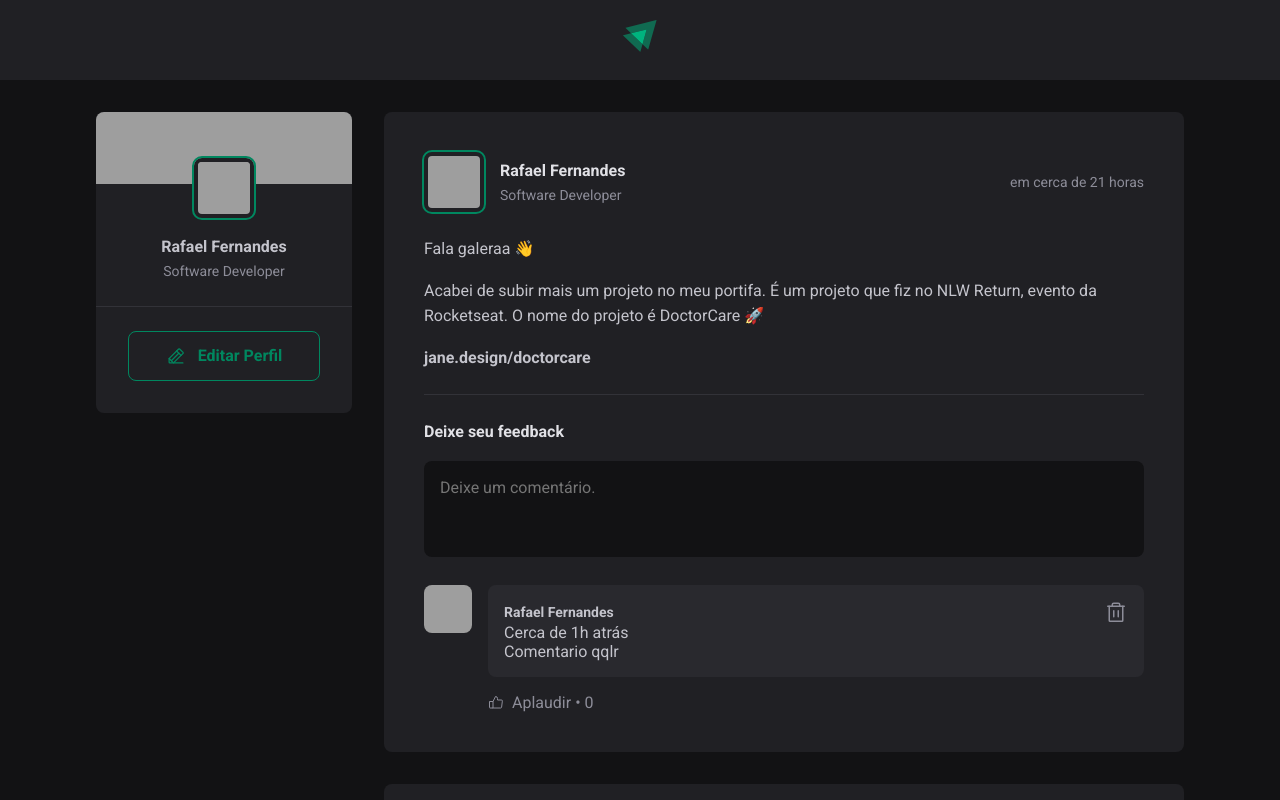
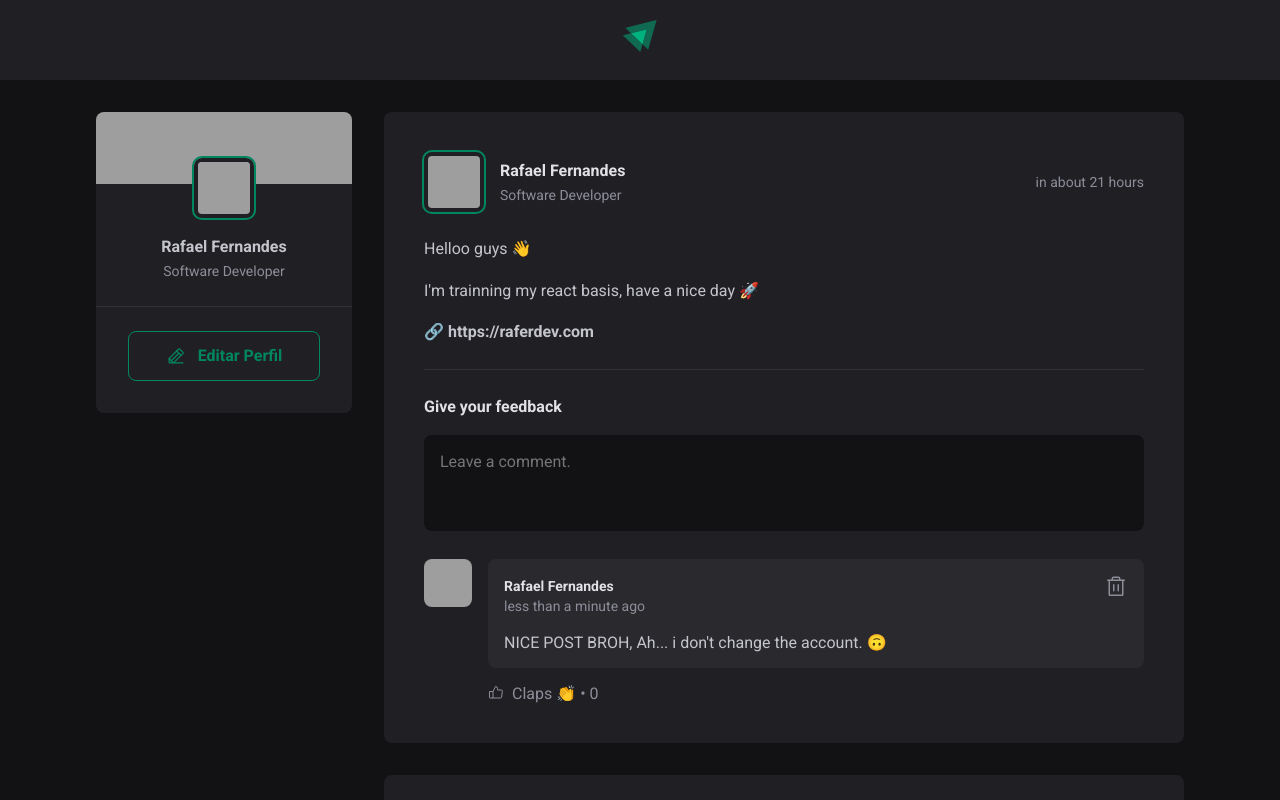
Before and after one commit to raferdev/ignite_social, a React (Vite) app: page / in a window 1280 px wide. Shown: the top 800 px of the page. Built offline with nearby package versions, Linux system fonts and the light colour scheme; grey boxes are pictures that could not be loaded.

Commit message:
feat: change lang: en-us

```diff
--- a/src/App.tsx
+++ b/src/App.tsx
@@ -24,20 +24,20 @@ const posts:Posts[] = [
   {
     id: 1,
     author: {
-      avatarUrl: "https://github.com/raferdev.png",
+      avatarUrl: "https://media.licdn.com/dms/image/D4D03AQHXAtNJHVcbGw/profile-displayphoto-shrink_800_800/0/1665630311610?e=1679529600&v=beta&t=Izv36qKHlCAMmyaVrLs1g7JNQexrL3yJpODJnNqHDkw",
       name: "Rafael Fernandes",
       role: "Software Developer",
     },
     content: [
-      { type: "paragraph", content: "Fala galeraa 👋" },
+      { type: "paragraph", content: "Helloo guys 👋" },
       {
         type: "paragraph",
         content:
-          "Acabei de subir mais um projeto no meu portifa. É um projeto que fiz no NLW Return, evento da Rocketseat. O nome do projeto é DoctorCare 🚀",
+          "I'm trainning my react basis, have a nice day 🚀",
       },
       {
         type: "link",
-        content: "jane.design/doctorcare",
+        content: "https://raferdev.com",
       },
     ],
     publishedAt: new Date("2023-01-19 14:00:00"),
@@ -45,20 +45,20 @@ const posts:Posts[] = [
   {
     id: 2,
     author: {
-      avatarUrl: "https://github.com/raferdev.png",
+      avatarUrl: "https://media.licdn.com/dms/image/D4D03AQHXAtNJHVcbGw/profile-displayphoto-shrink_800_800/0/1665630311610?e=1679529600&v=beta&t=Izv36qKHlCAMmyaVrLs1g7JNQexrL3yJpODJnNqHDkw",
       name: "Rafael Fernandes",
       role: "Software Developer",
     },
     content: [
-      { type: "paragraph", content: "Fala galeraa 👋" },
+      { type: "paragraph", content: "It's me again 👋" },
       {
         type: "paragraph",
         content:
-          "Acabei de subir mais um projeto no meu portifa. É um projeto que fiz no NLW Return, evento da Rocketseat. O nome do projeto é DoctorCare 🚀",
+          "Just remember to drink water please. This is the post. 🥤",
       },
       {
         type: "link",
-        content: "jane.design/doctorcare",
+        content: "https://raferdev.com",
       },
     ],
     publishedAt: new Date("2023-01-19 20:00:00"),
--- a/src/components/Avatar.tsx
+++ b/src/components/Avatar.tsx
@@ -1,17 +1,17 @@
+import { ImgHTMLAttributes } from "react";
 import styles from "./Avatar.module.css";
 
-interface AvatarProps {
+interface AvatarProps extends ImgHTMLAttributes<HTMLImageElement>{
   hasBorder?: boolean;
   src: string;
   alt?: string;
 }
 
-export function Avatar({ src, hasBorder = true, alt }: AvatarProps) {
+export function Avatar({ hasBorder = true, ...props}: AvatarProps) {
   return (
     <img
-      src={src}
-      className={hasBorder ? styles.avatarWithBorder : styles.avatar}
-      alt={alt}
+    className={hasBorder ? styles.avatarWithBorder : styles.avatar}
+    {...props}
     />
   );
 }
--- a/src/components/Comment.module.css
+++ b/src/components/Comment.module.css
@@ -29,13 +29,19 @@
 .authorAndTime {
   display: flex;
   flex-direction: column;
+  margin-bottom: 1.2rem;
 }
 
 .authorAndTime strong {
   display: block;
   font-size: 0.875rem;
   line-height: 1.6;
-  color: var(gray-400);
+  color: var(--gray-100);
+}
+
+.authorAndTime time {
+  font-size: 0.875rem;
+  color: var(--gray-400);
 }
 
 .commentContent header button {
--- a/src/components/Comment.tsx
+++ b/src/components/Comment.tsx
@@ -1,15 +1,33 @@
 import styles from "./Comment.module.css";
+import { format, formatDistanceToNow } from "date-fns";
 import { ThumbsUp, Trash } from "phosphor-react";
 import { Avatar } from "./Avatar.js";
 import { useState } from "react";
+import { enUS } from "date-fns/locale";
 
 interface CommentProps {
   content: string;
   onDeleteComment: (comment:string) => void;
+  author: string;
+  timeDate: number;
 }
 
-export function Comment({content, onDeleteComment}:CommentProps) {
+
+export function Comment({content, onDeleteComment,author, timeDate }:CommentProps) {
   const [likeCount, setLikeCount] = useState(0);
+
+  const timeDateFormatted = format(
+    timeDate,
+    "'Published date ' d ',' LLLL ',' HH:mm'hrs'",
+    {
+      locale: enUS,
+    }
+  );
+
+  const publishedDateRelativeToNow = formatDistanceToNow(timeDate, {
+    locale: enUS,
+    addSuffix: true,
+  });
 
   function handleDeleteComment() {
     onDeleteComment(content)
@@ -27,12 +45,12 @@ export function Comment({content, onDeleteComment}:CommentProps) {
         <div className={styles.commentContent}>
           <header>
             <div className={styles.authorAndTime}>
-              <strong>Rafael Fernandes</strong>
-              <time title="18 de Janeiro as 16:00" dateTime="2023-01-18 16:00">
-                Cerca de 1h atrás
+              <strong>{author}</strong>
+              <time title={timeDateFormatted} dateTime={timeDateFormatted}>
+                {publishedDateRelativeToNow}
               </time>
             </div>
-            <button onMouseDown={handleDeleteComment} title="Deletar Comentário">
+            <button onMouseDown={handleDeleteComment} title="Delete comment">
               <Trash size={24} />
             </button>
           </header>
@@ -43,7 +61,7 @@ export function Comment({content, onDeleteComment}:CommentProps) {
         <footer>
           <button onClick={handleLikeComment}>
             <ThumbsUp />
-          Aplaudir <span>
+          Claps 👏<span>
             {likeCount}
           </span>
           </button>
--- a/src/components/Post.tsx
+++ b/src/components/Post.tsx
@@ -1,5 +1,5 @@
 import { format, formatDistanceToNow } from "date-fns";
-import ptBR from "date-fns/locale/pt-BR";
+import enUS from "date-fns/esm/locale/en-US/index.js";
 import { ChangeEvent, FormEvent, InvalidEvent, useState } from "react";
 
 import { Avatar } from "./Avatar.jsx";
@@ -24,19 +24,19 @@ interface PostProps {
 }
 
 export function Post({ author, content, publishedAt }: PostProps) {
-  const [comments, setComments] = useState(["Comentario qqlr"]);
+  const [comments, setComments] = useState(["NICE POST BROH, Ah... i don't change the account. 🙃"]);
   const [newCommentText, setNewCommentText] = useState("");
+  const commentDate = new Date().getTime();
 
   const publishedDateFormatted = format(
     publishedAt,
-    "'Publicado' d 'de' LLLL 'ás' HH:mm'hrs'",
+    "'Published date ' d ',' LLLL ',' HH:mm'hrs'",
     {
-      locale: ptBR,
+      locale: enUS,
     }
   );
-
   const publishedDateRelativeToNow = formatDistanceToNow(publishedAt, {
-    locale: ptBR,
+    locale: enUS,
     addSuffix: true,
   });
 
@@ -49,7 +49,6 @@ export function Post({ author, content, publishedAt }: PostProps) {
   }
 
   function handlerNewCommentText(event:ChangeEvent<HTMLTextAreaElement>) {
-
     event.target.setCustomValidity("");
 
     setNewCommentText(event.target.value);
@@ -64,7 +63,7 @@ export function Post({ author, content, publishedAt }: PostProps) {
   }
 
   function handleNewCommentInvalid(event:InvalidEvent<HTMLTextAreaElement>) {
-    event.target.setCustomValidity("Deixe um comentário!");
+    event.target.setCustomValidity("The comment are empty.");
   }
 
   const isNewCommentEmpty = newCommentText.length === 0;
@@ -93,25 +92,25 @@ export function Post({ author, content, publishedAt }: PostProps) {
           } else if (line.type === "link") {
             return (
               <p key={line.content}>
-                <a href="">{line.content}</a>
+                <a href={line.content}>🔗 {line.content}</a>
               </p>
             );
           }
         })}
       </div>
       <form onSubmit={handlerCreateNewContent} className={styles.commentForm}>
-        <strong>Deixe seu feedback</strong>
+        <strong>Give your feedback</strong>
         <textarea
           value={newCommentText}
           onChange={handlerNewCommentText}
           name="comment"
-          placeholder="Deixe um comentário."
+          placeholder="Leave a comment."
           onInvalid={handleNewCommentInvalid}
           required
         />
         <footer>
           <button type="submit" disabled={isNewCommentEmpty}>
-            Publicar
+            Publish
           </button>
         </footer>
       </form>
@@ -121,6 +120,8 @@ export function Post({ author, content, publishedAt }: PostProps) {
             <Comment
               key={comment}
               content={comment}
+              author={"Rafael Fernandes"}
+              timeDate={commentDate}
               onDeleteComment={deleteComment}
             />
           );
```
